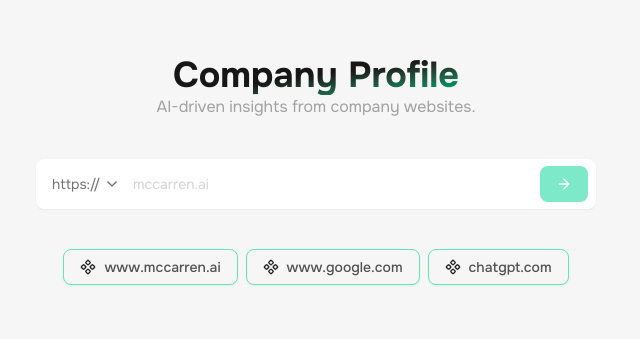
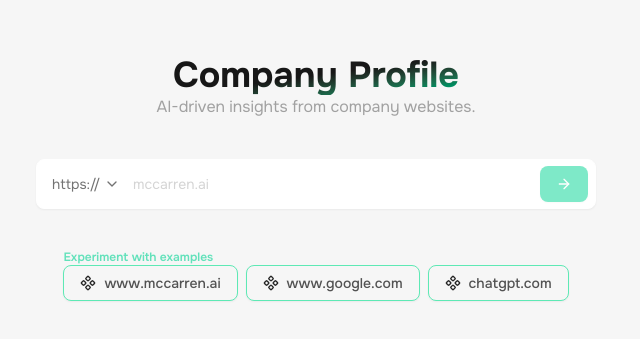
Before and after one commit to mauricioleite1/company-profile-ai, a Next.js app: page / in a window 1280 px wide. Shown: the part 265-604 px from the top of the page, without its empty margins (324-964 px from the left). Built offline with nearby package versions, Linux system fonts and the light colour scheme.

Commit message:
feat: add micro animations

```diff
--- a/app/page.tsx
+++ b/app/page.tsx
@@ -1,30 +1,10 @@
-import CompanyInput from '@/components/company-input';
 import CompanyProfileCardsSection from '@/components/company-profile-cards-section';
-import InputShortcut from '@/components/input-shortcut';
+import CompanyProfileInputSection from '@/components/company-profile-input-section';
 
 export default function Home() {
   return (
     <main className='flex h-[100dvh] w-[100dvw] flex-col items-center justify-start gap-y-24'>
-      <section className='mt-80 flex flex-col items-center justify-center gap-y-10'>
-        <div className='flex w-full flex-col items-center justify-center'>
-          <h1 className='bg-gradient-to-br from-neutral-900 via-neutral-900 to-emerald-500 bg-clip-text text-4xl font-bold text-transparent'>
-            Company Profile
-          </h1>
-
-          <p className='text-neutral-400'>
-            AI-driven insights from company websites.
-          </p>
-        </div>
-        <CompanyInput />
-
-        <div className='flex items-center justify-center gap-2 text-neutral-400'>
-          <div className='flex items-center justify-center gap-x-2'>
-            <InputShortcut text='www.mccarren.ai' />
-            <InputShortcut text='www.google.com' />
-            <InputShortcut text='chatgpt.com' />
-          </div>
-        </div>
-      </section>
+      <CompanyProfileInputSection />
       <CompanyProfileCardsSection />
     </main>
   );
--- a/components/company-input.tsx
+++ b/components/company-input.tsx
@@ -2,12 +2,14 @@
 
 import { ArrowRight, ChevronDown, Loader } from 'lucide-react';
 import clsx from 'clsx';
+import { motion } from 'framer-motion';
 import { Input } from '@/components/ui/input';
 import { Button } from '@/components/ui/button';
+import { protocols } from '@/lib/utils';
 import useInput from '@/hooks/use-input';
 import useInputStore from '@/stores/use-input-store';
-import { protocols } from '@/lib/utils';
 import { IHttpProtocol } from '@/types';
+import { fadeIn, fadeInAlternative } from '@/lib/motion';
 
 export default function CompanyInput() {
   const {
@@ -67,6 +69,11 @@
         className='bg-input py-6 pr-32 pl-24 placeholder:text-neutral-300 hover:border-neutral-200 focus-visible:border-neutral-200'
       />
 
+      <motion.div
+        variants={fadeInAlternative}
+        initial='hidden'
+        animate='visible'
+      >
         <Button
           onClick={handleSubmit}
           disabled={!isValidUrl() || isPending}
@@ -74,6 +81,7 @@
         >
           {!isPending ? <ArrowRight /> : <Loader className='animate-spin' />}
         </Button>
+      </motion.div>
     </div>
   );
 }
--- a/components/company-profile-card-container.tsx
+++ b/components/company-profile-card-container.tsx
@@ -1,5 +1,7 @@
+import { motion } from 'framer-motion';
 import { CompanyProfileCard } from '@/components/company-profile-card';
 import { ICompany } from '@/types';
+import { slideUp } from '@/lib/motion';
 
 interface CompanyProfileCardProps {
   company: ICompany;
@@ -9,7 +11,12 @@
   company,
 }: CompanyProfileCardProps) {
   return (
-    <div className='bg-card flex min-h-120 min-w-150 flex-1 flex-col items-center justify-between gap-y-10 overflow-hidden rounded-lg p-4 shadow'>
+    <motion.div
+      variants={slideUp}
+      initial='hidden'
+      animate='visible'
+      className='bg-card flex min-h-120 min-w-150 flex-1 flex-col items-center justify-between gap-y-10 overflow-hidden rounded-lg p-4 shadow transition delay-100 ease-in-out hover:-translate-y-1 hover:shadow-md'
+    >
       <CompanyProfileCard.Header
         companyName={company.company_name}
         companyDescription={company.company_description}
@@ -25,6 +32,6 @@
         companyTier1Keywords={company.tier1_keywords}
         companyTier2Keywords={company.tier2_keywords}
       />
-    </div>
+    </motion.div>
   );
 }
--- /dev/null
+++ b/components/company-profile-input-section.tsx
@@ -0,0 +1,46 @@
+'use client';
+
+import { motion } from 'framer-motion';
+import CompanyInput from '@/components/company-input';
+import InputShortcut from '@/components/input-shortcut';
+import { fadeIn, slideUp } from '@/lib/motion';
+
+export default function CompanyProfileInputSection() {
+  return (
+    <motion.section
+      variants={slideUp}
+      initial='hidden'
+      animate='visible'
+      className='mt-80 flex flex-col items-center justify-center gap-y-10'
+    >
+      <div className='flex w-full flex-col items-center justify-center'>
+        <h1 className='bg-gradient-to-br from-neutral-900 via-neutral-900 to-emerald-500 bg-clip-text text-4xl font-bold text-transparent'>
+          Company Profile
+        </h1>
+
+        <p className='text-neutral-400'>
+          AI-driven insights from company websites.
+        </p>
+      </div>
+      <CompanyInput />
+
+      <motion.div
+        variants={fadeIn}
+        initial='hidden'
+        animate='visible'
+        className='flex items-center justify-center gap-2 text-neutral-400'
+      >
+        <div className='flex flex-col items-center justify-start gap-2'>
+          <span className='-mb-2 w-full text-left text-xs font-semibold text-emerald-400/60'>
+            Experiment with examples
+          </span>
+          <div className='flex items-center justify-center gap-x-2'>
+            <InputShortcut text='www.mccarren.ai' />
+            <InputShortcut text='www.google.com' />
+            <InputShortcut text='chatgpt.com' />
+          </div>
+        </div>
+      </motion.div>
+    </motion.section>
+  );
+}
--- /dev/null
+++ b/lib/motion/index.ts
@@ -0,0 +1,14 @@
+export const fadeIn = {
+  hidden: { opacity: 0 },
+  visible: { opacity: 1, transition: { duration: 0.5, delay: 0.8 } },
+};
+
+export const fadeInAlternative = {
+  hidden: { opacity: 0 },
+  visible: { opacity: 1, transition: { duration: 0.5, delay: 0.2 } },
+};
+
+export const slideUp = {
+  hidden: { opacity: 0, y: 20 },
+  visible: { opacity: 1, y: 0, transition: { duration: 0.7 } },
+};
--- a/package.json
+++ b/package.json
@@ -12,6 +12,7 @@
     "@radix-ui/react-slot": "^1.2.1",
     "class-variance-authority": "^0.7.1",
     "clsx": "^2.1.1",
+    "framer-motion": "^12.9.7",
     "lucide-react": "^0.507.0",
     "next": "15.3.1",
     "openai": "^4.97.0",
```
Also changed, not shown: 1 other file (tests, documents, lock files or other folders). Lines whose indentation alone changed are shown as unchanged.
